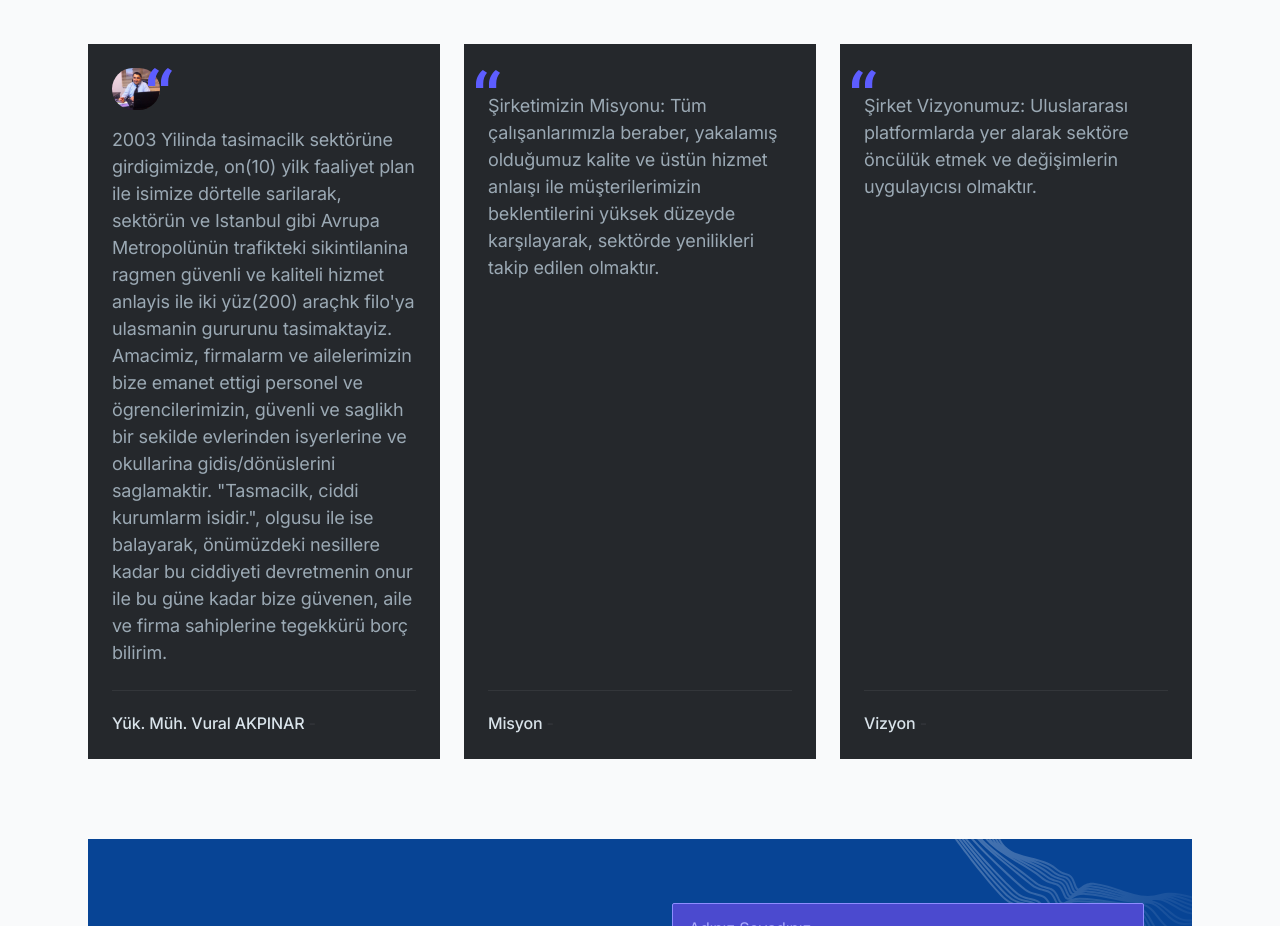
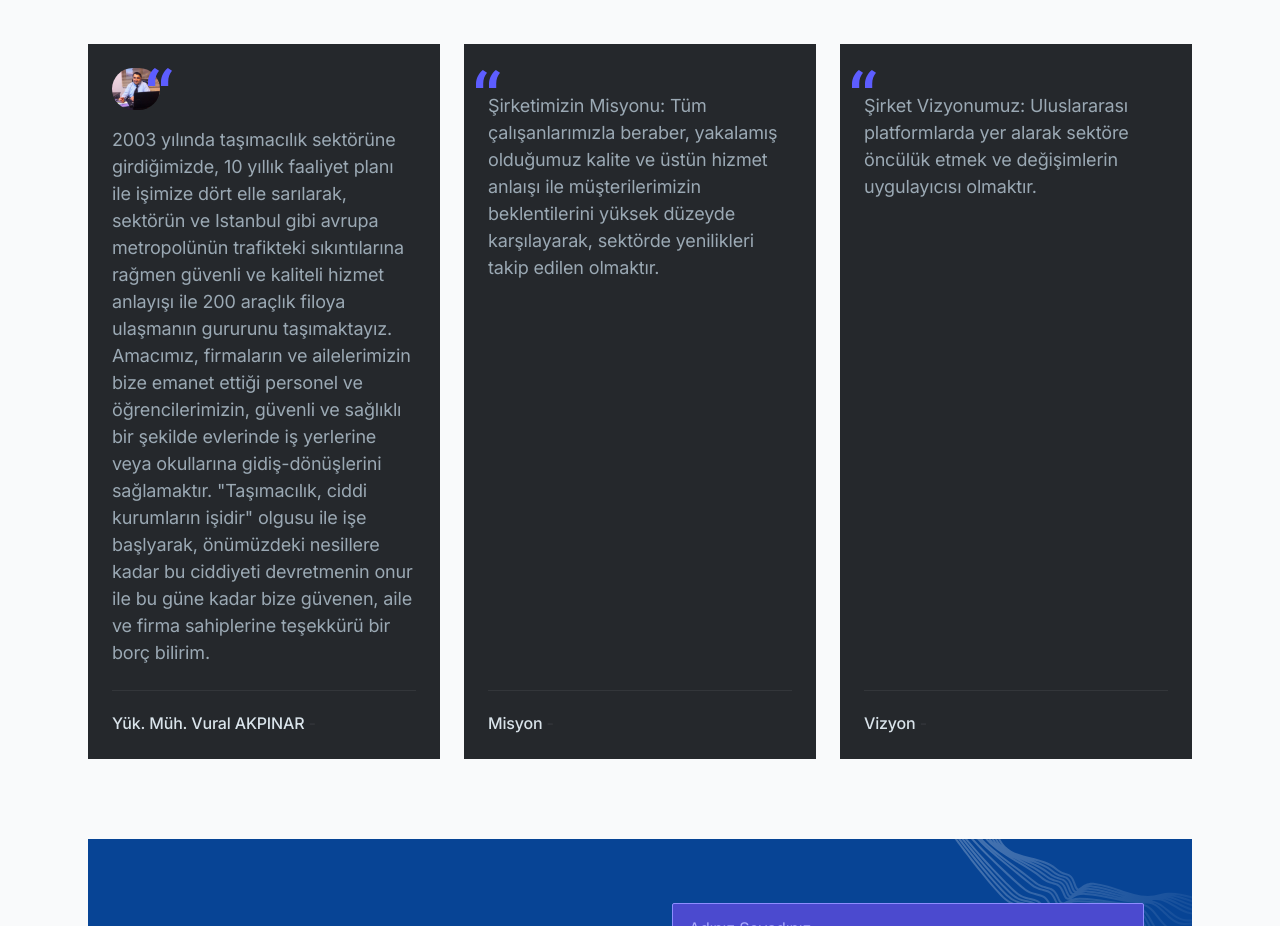
Before and after one commit to emrekaandrms/GuvenTurizm, a Next.js app: page / in a window 1280 px wide. Shown: the part 6060-6986 px from the top of the page. Built offline with nearby package versions, Linux system fonts and the light colour scheme.

Commit message:
13031815

```diff
--- a/components/testimonials.tsx
+++ b/components/testimonials.tsx
@@ -26,7 +26,8 @@ export default function Testimonials() {
                   </svg>
                 </div>
               </div>
-              <blockquote className="text-lg text-gray-400 grow">2003 Yilinda tasimacilk sektörüne girdigimizde, on(10) yilk faaliyet plan ile isimize dörtelle sarilarak, sektörün ve Istanbul gibi Avrupa Metropolünün trafikteki sikintilanina ragmen güvenli ve kaliteli hizmet anlayis ile iki yüz(200) araçhk filo'ya ulasmanin gururunu tasimaktayiz. Amacimiz, firmalarm ve ailelerimizin bize emanet ettigi personel ve ögrencilerimizin, güvenli ve saglikh bir sekilde evlerinden isyerlerine ve okullarina gidis/dönüslerini saglamaktir. "Tasmacilk, ciddi kurumlarm isidir.", olgusu ile ise balayarak, önümüzdeki nesillere kadar bu ciddiyeti devretmenin onur ile bu güne kadar bize güvenen, aile ve firma sahiplerine tegekkürü borç bilirim.</blockquote>
+              <blockquote className="text-lg text-gray-400 grow">2003 yılında taşımacılık sektörüne girdiğimizde, 10 yıllık faaliyet planı ile işimize dört elle sarılarak, sektörün ve Istanbul gibi avrupa metropolünün trafikteki sıkıntılarına rağmen güvenli ve kaliteli hizmet anlayışı ile 200 araçlık filoya ulaşmanın gururunu taşımaktayız. Amacımız, firmaların ve ailelerimizin bize emanet ettiği personel ve öğrencilerimizin, güvenli ve sağlıklı bir şekilde evlerinde iş yerlerine veya okullarına gidiş-dönüşlerini sağlamaktır. "Taşımacılık, ciddi kurumların işidir" olgusu ile işe başlyarak, önümüzdeki nesillere kadar bu ciddiyeti devretmenin onur ile bu güne kadar bize güvenen, aile ve firma sahiplerine teşekkürü bir borç bilirim.</blockquote>
+
               <div className="text-gray-700 font-medium mt-6 pt-5 border-t border-gray-700">
                 <cite className="text-gray-200 not-italic">Yük. Müh. Vural AKPINAR</cite> - <a className="text-purple-600 hover:text-gray-200 transition duration-150 ease-in-out" href="#0"></a>
               </div>
```
